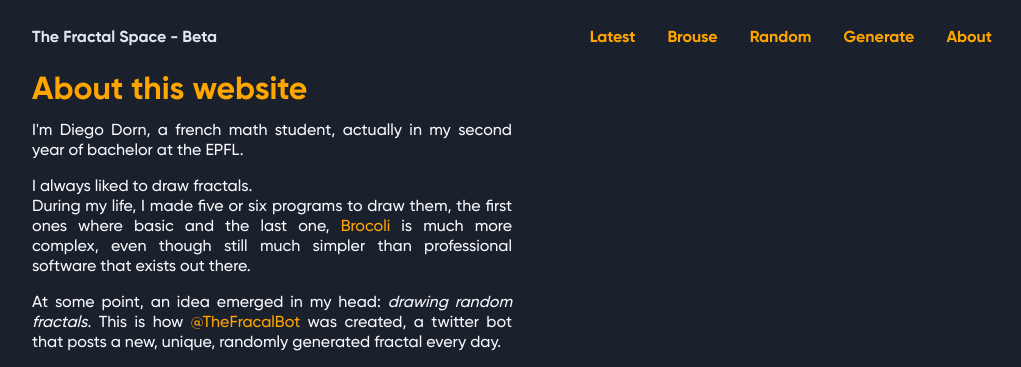
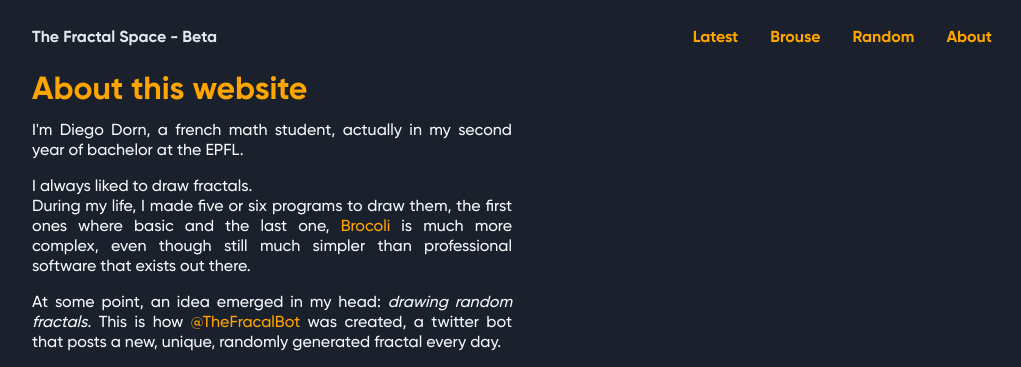
Before and after one commit to ddorn/thefractal.space, a Flask app: page /about in a window 1280 px wide. Shown: the top 367 px of the page, without its empty margins (128-1149 px from the left). Run offline with Flask 2, Linux system fonts and the light colour scheme.

Commit message:
remove generate link as it is now the main page

```diff
--- a/thefractalspace/templates/macros/macros.html
+++ b/thefractalspace/templates/macros/macros.html
@@ -26,7 +26,6 @@
         <a href="{{ url_for("latest") }}" class="hitbox">Latest</a>
         <a href="{{ url_for("brouse") }}" class="hitbox">Brouse</a>
         <a href="{{ url_for("random") }}" class="hitbox">Random</a>
-        <a href="{{ url_for("generate") }}" class="hitbox">Generate</a>
         <a href="{{ url_for("about") }}" class="hitbox">About</a>
     </nav>
 {% endmacro %}
```
